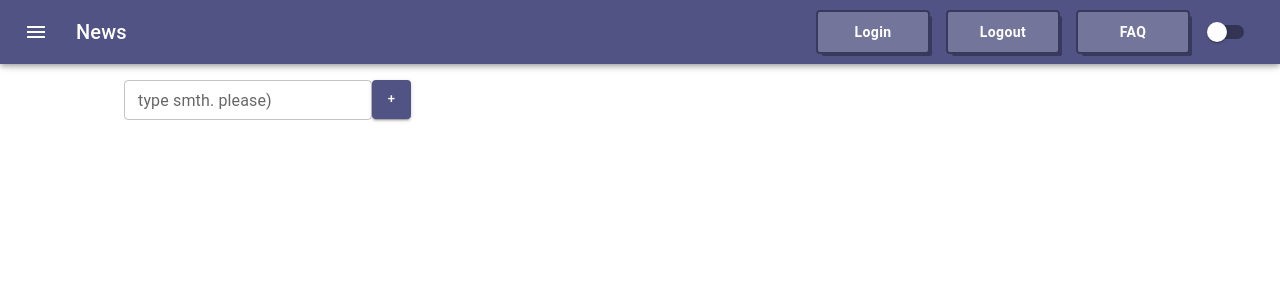
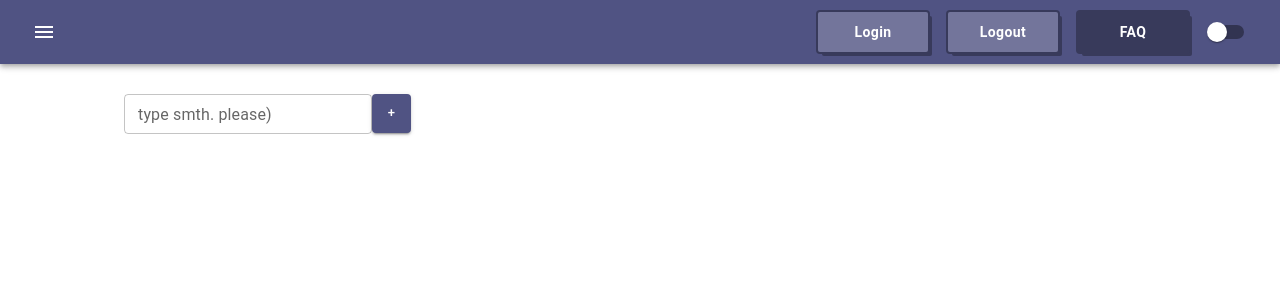
Before and after one commit to SanyaSkl/1-todolist, a React (Create React App) app: page / in a window 1280 px wide. Shown: the top 300 px of the page. Built offline with nearby package versions, Linux system fonts and the light colour scheme.

Commit message:
lesson todoList 11.2 added component Header, Main

```diff
--- /dev/null
+++ b/src/Header.tsx
@@ -0,0 +1,38 @@
+import MenuIcon from "@mui/icons-material/Menu";
+import AppBar from "@mui/material/AppBar";
+import IconButton from "@mui/material/IconButton";
+import Switch from "@mui/material/Switch";
+import Toolbar from "@mui/material/Toolbar";
+import React from "react";
+import {useDispatch, useSelector} from "react-redux";
+import {switchThemeAC, ThemeMode} from "./app/app-reducer";
+import {RootState} from "./app/store";
+import {getTheme} from "./common/theme/theme";
+import {MenuButton} from "./MenuButton";
+
+export const Header = () => {
+    const themeMode = useSelector<RootState, ThemeMode>(state => state.app.themeMode)
+    const theme = getTheme(themeMode)
+
+    const dispatch = useDispatch()
+
+    const changeModeHandler = () => {
+        dispatch(switchThemeAC(themeMode === 'light' ? 'dark' : 'light'))
+    }
+
+    return (
+        <AppBar position="static" sx={{mb: "30px"}}>
+            <Toolbar sx={{display: "flex", justifyContent: "space-between"}}>
+                <IconButton color="inherit">
+                    <MenuIcon/>
+                </IconButton>
+                <div>
+                    <MenuButton>Login</MenuButton>
+                    <MenuButton>Logout</MenuButton>
+                    <MenuButton background={theme.palette.primary.dark}>FAQ</MenuButton>
+                    <Switch color={"default"} onChange={changeModeHandler}/>
+                </div>
+            </Toolbar>
+        </AppBar>
+    )
+}
--- /dev/null
+++ b/src/Main.tsx
@@ -0,0 +1,97 @@
+import {Container} from "@mui/material";
+import Grid from "@mui/material/Grid2";
+import Paper from "@mui/material/Paper";
+import React from 'react';
+import {useDispatch, useSelector} from "react-redux";
+import {AddItemForm} from "./AddItemForm";
+import {FilterValuesType, TasksStateType, TodolistType} from "./app/App";
+import {RootState} from "./app/store";
+import {addTaskAC, changeTaskStatusAC, changeTaskTitleAC, removeTaskAC} from "./model/task-reducer";
+import {
+    addTodolistAC,
+    changeTodolistFilterAC,
+    changeTodolistTitleAC,
+    removeTodolistAC
+} from "./model/todolists-reducer";
+import {Todolist} from "./Todolist";
+
+export const Main = () => {
+
+    const tasks = useSelector<RootState, TasksStateType>(state => state.tasks)
+    const todolists = useSelector<RootState, TodolistType[]>(state => state.todolists)
+    const dispatch = useDispatch()
+
+
+    const removeTodolist = (todolistId: string) => {
+        dispatch(removeTodolistAC(todolistId))
+    }
+    const addTodolist = (title: string) => {
+        dispatch(addTodolistAC(title))
+    }
+    const changeFilter = (filter: FilterValuesType, id: string) => {
+        dispatch(changeTodolistFilterAC({id, filter}))
+    }
+    const changeTodolistTitle = (id: string, title: string) => {
+        dispatch(changeTodolistTitleAC({id, title}))
+    }
+
+
+    const removeTask = (taskId: string, todolistId: string) => {
+        dispatch(removeTaskAC({todolistId, taskId}))
+    }
+    const addTask = (title: string, todolistId: string) => {
+        dispatch(addTaskAC({todolistId, title}))
+    }
+    const changeTaskStatus = (taskId: string, isDone: boolean, todolistId: string) => {
+        dispatch(changeTaskStatusAC({taskId, isDone, todolistId}))
+    }
+    const changeTaskTitle = (todolistId: string, taskId: string, title: string) => {
+        dispatch(changeTaskTitleAC({taskId, todolistId, title}))
+    }
+
+    return (
+        <Container fixed>
+            <Grid container sx={{ml: '60px'}}>
+                <AddItemForm addItem={addTodolist}/>
+            </Grid>
+
+            <Grid container spacing={4}>
+                {todolists.map((tl) => {
+
+                    const allTodolistTasks = tasks[tl.id]
+                    let tasksForTodolist = allTodolistTasks
+
+                    if (tl.filter === 'active') {
+                        tasksForTodolist = allTodolistTasks.filter(task => !task.isDone)
+                    }
+
+                    if (tl.filter === 'completed') {
+                        tasksForTodolist = allTodolistTasks.filter(task => task.isDone)
+                    }
+
+                    return (
+                        <Grid key={tl.id}>
+                            <Paper sx={{p: '0 20px 20px 20px'}}>
+                                <Todolist
+                                    todolistId={tl.id}
+                                    title={tl.title}
+                                    tasks={tasksForTodolist}
+                                    removeTask={removeTask}
+                                    changeFilter={changeFilter}
+                                    addTask={addTask}
+                                    changeTaskStatus={changeTaskStatus}
+                                    filter={tl.filter}
+                                    removeTodolist={removeTodolist}
+                                    changeTaskTitle={changeTaskTitle}
+                                    changeTodolistTitle={changeTodolistTitle}
+                                />
+                            </Paper>
+                        </Grid>
+                    )
+                })}
+            </Grid>
+        </Container>
+    );
+}
+
+export default Main;
--- a/src/app/App.tsx
+++ b/src/app/App.tsx
@@ -1,12 +1,9 @@
 import {CssBaseline} from "@mui/material";
-import Container from '@mui/material/Container'
-import Grid from '@mui/material/Grid2';
-import Paper from '@mui/material/Paper'
 import {ThemeProvider} from '@mui/material/styles';
 import {useDispatch, useSelector} from "react-redux";
-import {AddItemForm} from "../AddItemForm";
-import ButtonAppBar from "../ButtonAppBar";
 import {getTheme} from "../common/theme/theme";
+import {Header} from "../Header";
+import Main from "../Main";
 import {addTaskAC, changeTaskStatusAC, changeTaskTitleAC, removeTaskAC} from "../model/task-reducer";
 import {
     addTodolistAC,
@@ -14,8 +11,7 @@ import {
     changeTodolistTitleAC,
     removeTodolistAC,
 } from "../model/todolists-reducer";
-import {Todolist} from "../Todolist";
-import {switchThemeAC, ThemeMode} from "./app-reducer";
+import {ThemeMode} from "./app-reducer";
 import './App.css';
 import {RootState} from "./store";
 
@@ -37,103 +33,18 @@ export type TasksStateType = {
     [key: string]: TaskType[]
 }
 
-
 function App() {
 
-    const tasks = useSelector<RootState, TasksStateType>(state => state.tasks)
-    const todolists = useSelector<RootState, TodolistType[]>(state => state.todolists)
     const themeMode = useSelector<RootState, ThemeMode>(state => state.app.themeMode)
 
     const theme = getTheme(themeMode)
-    const dispatch = useDispatch()
-
-    const removeTodolist = (todolistId: string) => {
-        dispatch(removeTodolistAC(todolistId))
-    }
-
-    const addTodolist = (title: string) => {
-        dispatch(addTodolistAC(title))
-    }
-
-    const changeFilter = (filter: FilterValuesType, id: string) => {
-        dispatch(changeTodolistFilterAC({id, filter}))
-    }
-
-    const changeTodolistTitle = (id: string, title: string) => {
-        dispatch(changeTodolistTitleAC({id, title}))
-    }
-
-
-    const removeTask = (taskId: string, todolistId: string) => {
-        dispatch(removeTaskAC({todolistId, taskId}))
-    }
-
-    const addTask = (title: string, todolistId: string) => {
-        dispatch(addTaskAC({todolistId, title}))
-    }
-
-    const changeTaskStatus = (taskId: string, isDone: boolean, todolistId: string) => {
-        dispatch(changeTaskStatusAC({taskId, isDone, todolistId}))
-    }
-
-    const changeTaskTitle = (todolistId: string, taskId: string, title: string) => {
-        dispatch(changeTaskTitleAC({taskId, todolistId, title}))
-    }
-
-
-    const changeModeHandler = () => {
-        dispatch(switchThemeAC(themeMode === 'light' ? 'dark' : 'light'))
-    }
 
     return (
-        <div className="App">
-            <ThemeProvider theme={theme}>
-                <Container fixed>
-                    <ButtonAppBar onChange={changeModeHandler}/>
-
-                    <Grid container sx={{ml: '60px'}}>
-                        <AddItemForm addItem={addTodolist}/>
-                    </Grid>
-
-                    <Grid container>
-                        {todolists.map((tl) => {
-
-                            const allTodolistTasks = tasks[tl.id]
-                            let tasksForTodolist = allTodolistTasks
-
-                            if (tl.filter === 'active') {
-                                tasksForTodolist = allTodolistTasks.filter(task => !task.isDone)
-                            }
-
-                            if (tl.filter === 'completed') {
-                                tasksForTodolist = allTodolistTasks.filter(task => task.isDone)
-                            }
-
-                            return (
-                                <Grid sx={{p: '30px'}} key={tl.id}>
-                                    <Paper elevation={3} sx={{p: '30px'}}>
-                                        <Todolist
-                                            todolistId={tl.id}
-                                            title={tl.title}
-                                            tasks={tasksForTodolist}
-                                            removeTask={removeTask}
-                                            changeFilter={changeFilter}
-                                            addTask={addTask}
-                                            changeTaskStatus={changeTaskStatus}
-                                            filter={tl.filter}
-                                            removeTodolist={removeTodolist}
-                                            changeTaskTitle={changeTaskTitle}
-                                            changeTodolistTitle={changeTodolistTitle}
-                                        />
-                                    </Paper>
-                                </Grid>
-                            )
-                        })}
-                    </Grid>
-                </Container>
-                <CssBaseline/>
-            </ThemeProvider>
-        </div>
+        <ThemeProvider theme={theme}>
+            <CssBaseline/>
+            <Header/>
+            <Main/>
+        </ThemeProvider>
     );
 }
 
```
